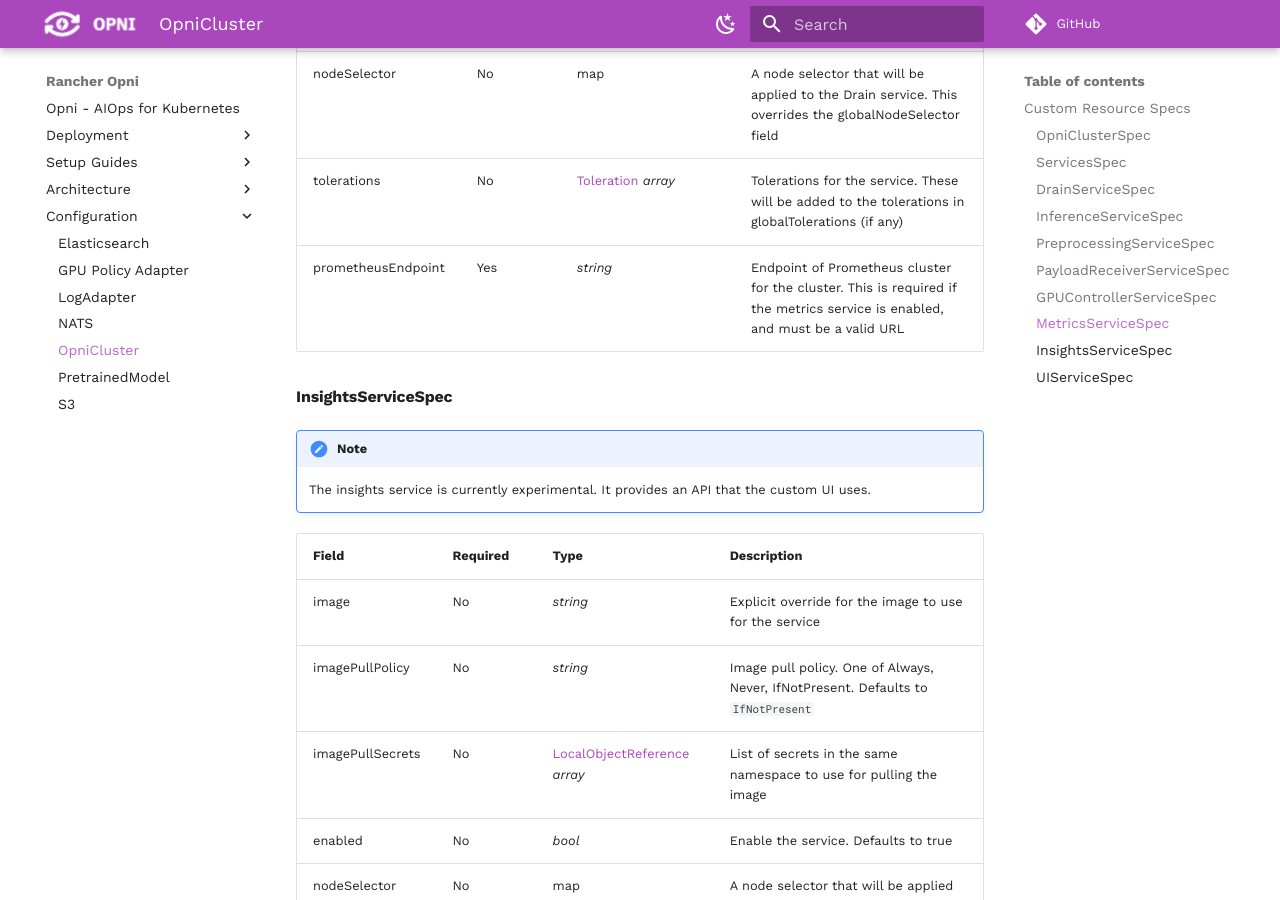
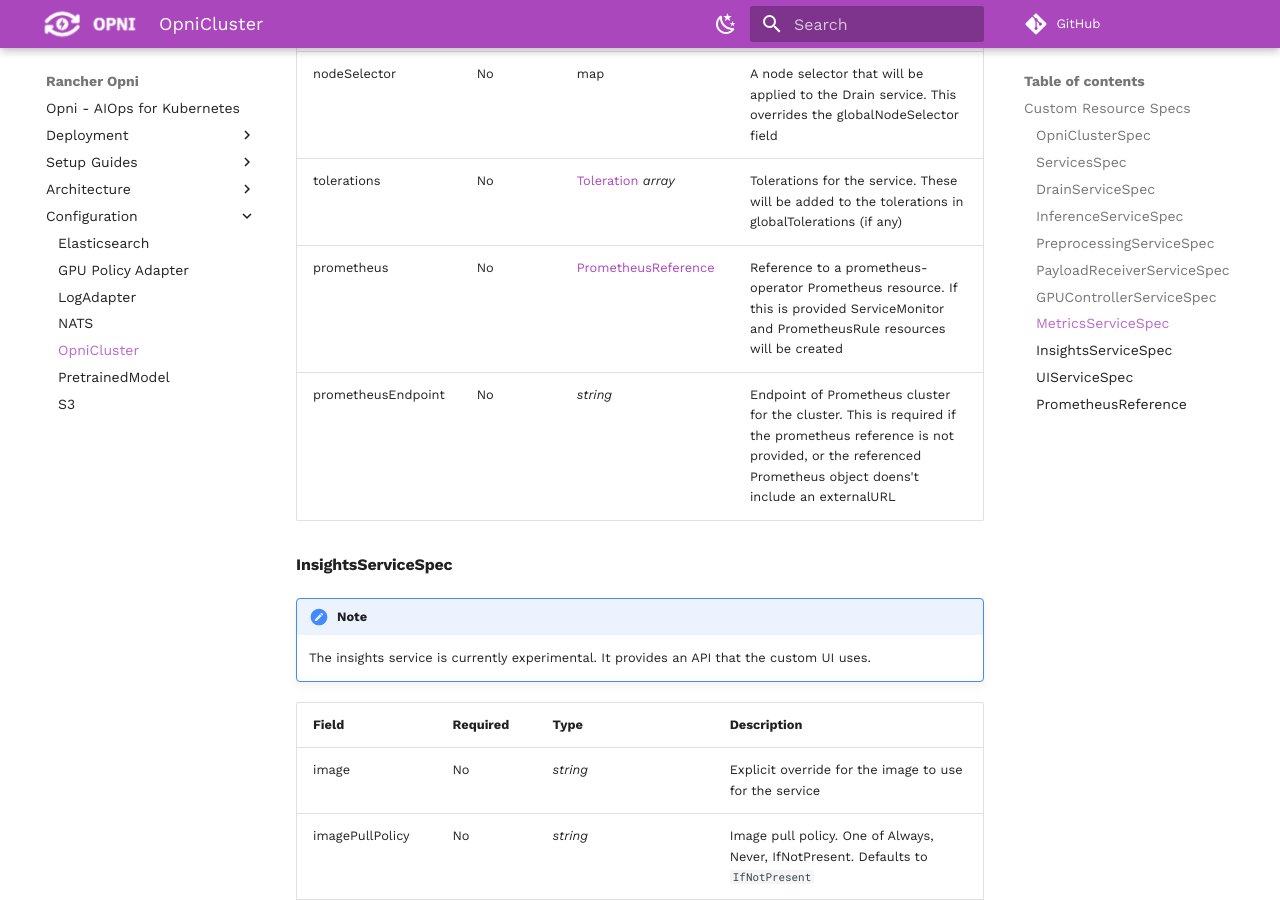
Before and after one commit to rancher/opni-docs, an MkDocs documentation site: the page built from docs/configuration/opnicluster.md, in a window 1280 px wide and 900 px high, scrolled down 5826 px. Built offline with MkDocs 1.6.1 and Material for MkDocs 9.7.7, drawn with Linux system fonts in a browser that asks for light colours; comment, search, counter and statistics services are not loaded; some of the changed text lies outside the part shown.

Commit message:
Update docs for metrics service

```diff
--- a/docs/configuration/opnicluster.md
+++ b/docs/configuration/opnicluster.md
@@ -130,7 +130,8 @@
 | enabled | No | *bool* | Enable the service.  Defaults to true |
 | nodeSelector | No | map | A node selector that will be applied to the Drain service.  This overrides the globalNodeSelector field |
 | tolerations | No | [Toleration](https://kubernetes.io/docs/reference/generated/kubernetes-api/v1.22/#toleration-v1-core) *array* | Tolerations for the service.  These will be added to the tolerations in globalTolerations (if any) |
-| prometheusEndpoint | Yes | *string* | Endpoint of Prometheus cluster for the cluster.  This is required if the metrics service is enabled, and must be a valid URL |
+| prometheus | No | [PrometheusReference](#prometheusreference) | Reference to a prometheus-operator Prometheus resource.  If this is provided ServiceMonitor and PrometheusRule resources will be created |
+| prometheusEndpoint | No | *string* | Endpoint of Prometheus cluster for the cluster.  This is required if the prometheus reference is not provided, or the referenced Prometheus object doens't include an externalURL|
 
 #### InsightsServiceSpec
 
@@ -159,3 +160,10 @@
 | enabled | No | *bool* | Enable the service.  Defaults to true |
 | nodeSelector | No | map | A node selector that will be applied to the Drain service.  This overrides the globalNodeSelector field |
 | tolerations | No | [Toleration](https://kubernetes.io/docs/reference/generated/kubernetes-api/v1.22/#toleration-v1-core) *array* | Tolerations for the service.  These will be added to the tolerations in globalTolerations (if any) |
+
+#### PrometheusReference
+
+| Field | Required | Type | Description |
+|:------|:---------|:-----|:------------|
+| name | Yes | *string* | The name of the Prometheus resource |
+| namespace | Yes | *string* | The namespace the Prometheus resource is in |
--- a/mkdocs.yml
+++ b/mkdocs.yml
@@ -47,6 +47,7 @@
       - setup/gpu.md
       - setup/log-shipping.md
       - setup/setup-grafana-dashboard.md
+      - setup/metrics.md
   - Architecture:
       - architecture/highlevel.md
   - Configuration:
```
Also changed, not shown: docs/setup/metrics.md (added, +13 -0 lines).
